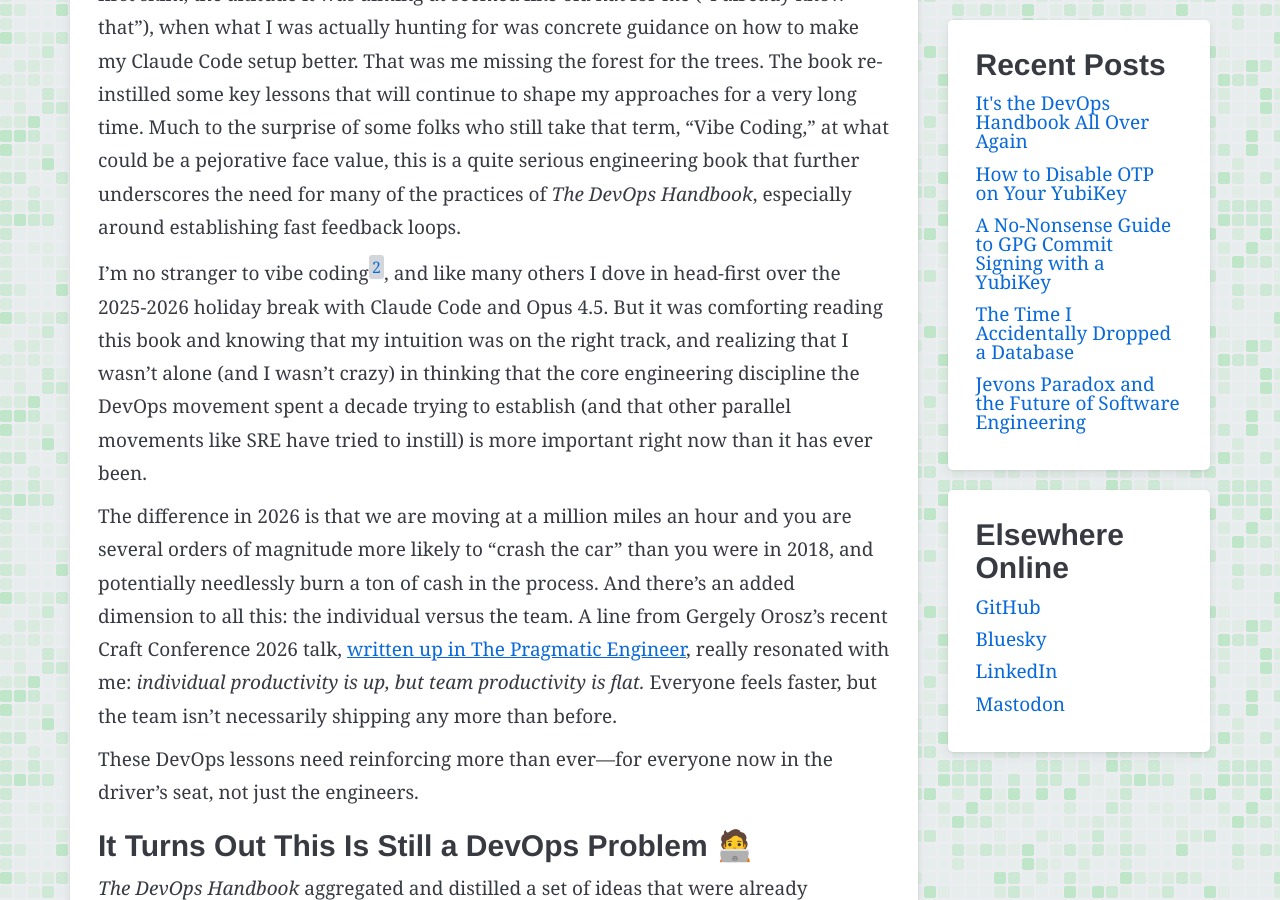
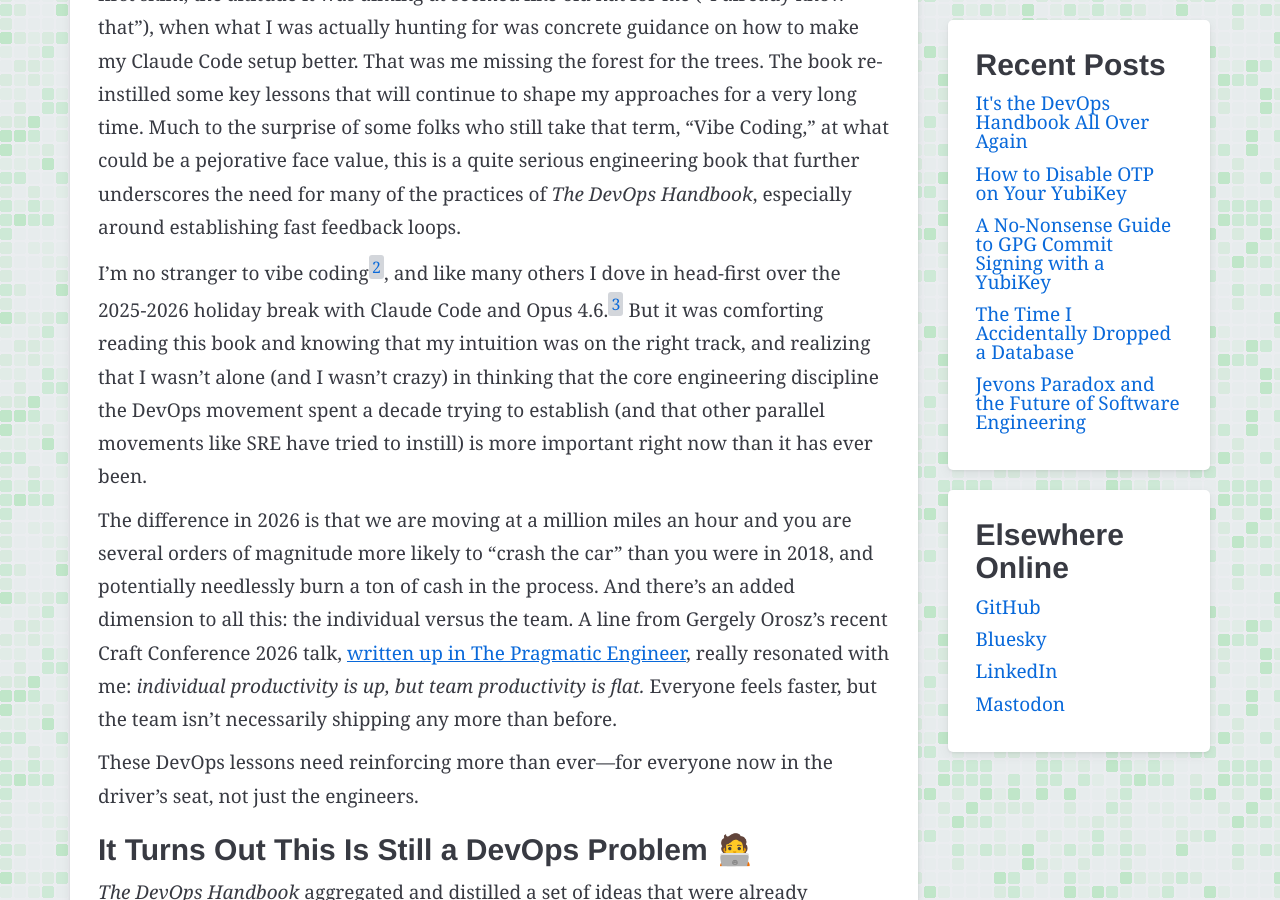
Before and after one commit to ryanspletzer/ryanspletzer.github.io, a Jekyll site: the page built from _posts/2026-06-24-its-the-devops-handbook-all-over-again.md, in a window 1280 px wide and 900 px high, scrolled down 1130 px. Built offline with Jekyll 4.4.1, drawn with Linux system fonts in a browser that asks for light colours; part of the change alters nothing that is shown; some of the changed text lies outside the part shown.

Commit message:
Add footnote on first trying Claude Code; bump to Opus 4.6
Co-Authored-By: Claude Opus 4.8 <noreply@anthropic.com>

```diff
--- a/_posts/2026-06-24-its-the-devops-handbook-all-over-again.md
+++ b/_posts/2026-06-24-its-the-devops-handbook-all-over-again.md
@@ -54,7 +54,7 @@ around establishing fast feedback loops.
 
 I'm no stranger to vibe coding[^software-engineering],
 and like many others I dove in head-first over the 2025-2026 holiday break
-with Claude Code and Opus 4.5.
+with Claude Code and Opus 4.6.[^first-time-trying-claude-code]
 But it was comforting reading this book and knowing that my intuition was on the right track,
 and realizing that I wasn't alone (and I wasn't crazy)
 in thinking that the core engineering discipline the DevOps movement
@@ -449,6 +449,13 @@ It is so, so not.
     Or as I like to often provocatively call it, "Software Engineering,"
     because I believe what we're witnessing is the natural evolution of the craft.
 
+[^first-time-trying-claude-code]:
+    My first time trying out Claude Code was very briefly near when it was released in May 2025.
+    I remember thinking "What is this thing?" followed by
+    "Oh my God, this is a very different way of looking at the software engineering world."
+    I knew that for some, getting out of the IDE and the comfort of tools like Cursor would feel unnatural,
+    but it's been worth the leap for me.
+
 [^guardrails]:
     I almost used the term "Guardrails" here but decided to take it out.
     The problem with the term "Guardrails" is much like the term "Governance,"
```
